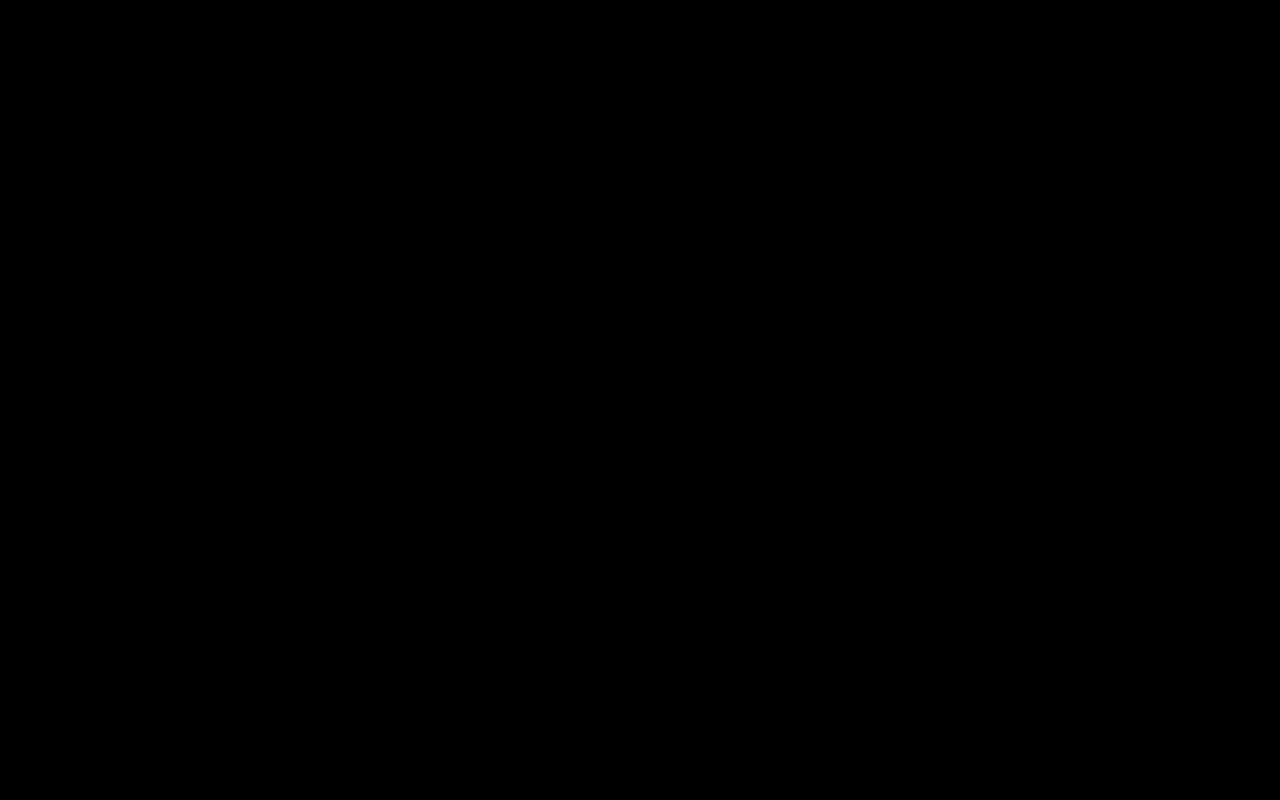
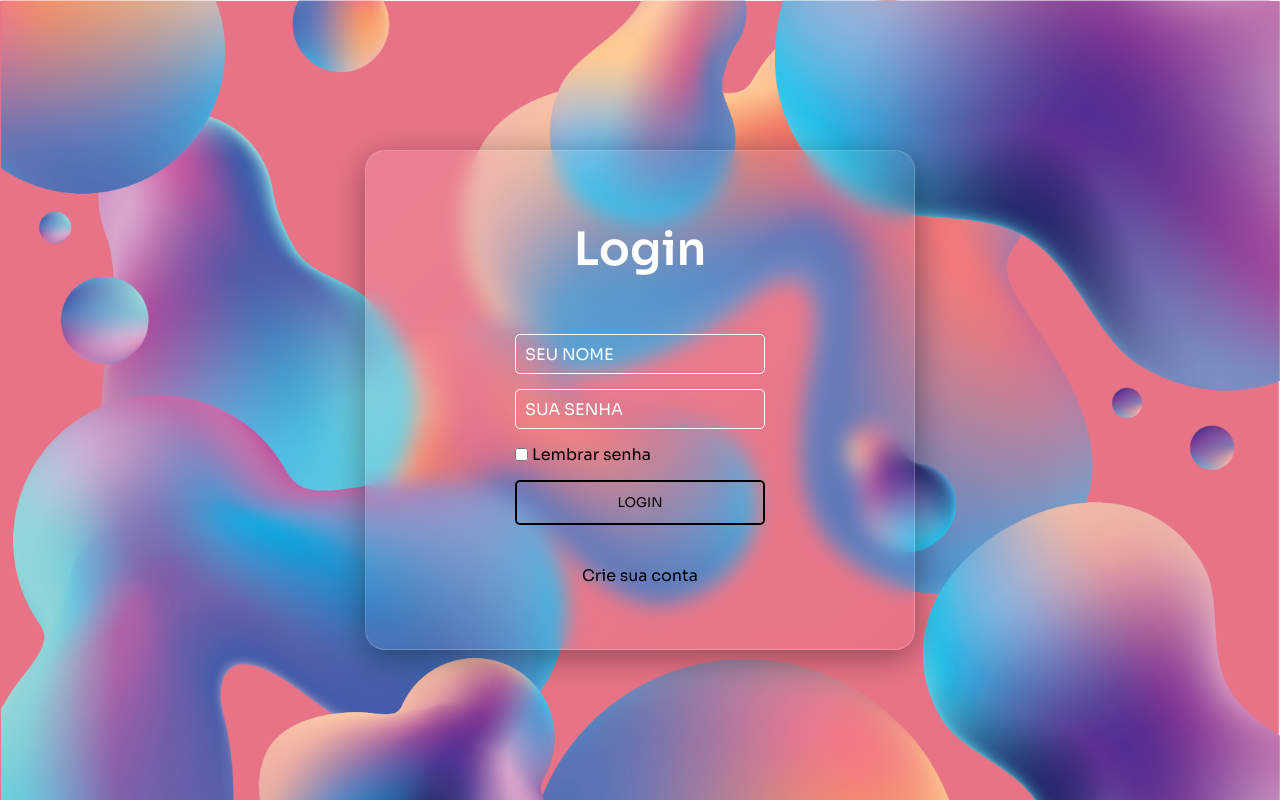
Before and after one commit to BrennoBoechat/Login, a plain HTML site: page index.html in a window 1280 px wide. Drawn offline with Linux system fonts and the light colour scheme.

Commit message:
estilização, criação de inputs e botões

```diff
--- a/index.html
+++ b/index.html
@@ -4,10 +4,43 @@
     <meta charset="UTF-8">
     <meta name="viewport" content="width=device-width, initial-scale=1.0">
     <link rel="stylesheet" href="style.css"/>
+    <link href="https://fonts.googleapis.com/css2?family=Sora:wght@300;400;500;600&display=swap" rel="stylesheet"/>
 
     <title>Login</title>
 </head>
+
 <body>
+    <div class="box-container glass">
+        <h1>Login</h1>
 
+            <form>
+                <div class="form-box">
+                    <div class="inputBox">
+                        <input type="text" required/>
+                        <span>Seu nome</span>
+                    </div>
+
+                    <div class="inputBox">
+                        <input type="password" required/>
+                        <span>Sua senha</span>
+                    </div>
+
+                    <div class="remember">
+                        <input type="checkbox" id="lembrarSenha" name="lembrarSenha">
+                        <label for="lembrarSenha">Lembrar senha</label>
+                    </div>
+
+                    <div class="button-container">
+                        <button class="login-button">
+                            Login
+                        </button>
+                        <a>Crie sua conta</a>
+                    </div>
+
+                    </div>
+
+                </div>
+            </form>
+    </div>
 </body>
 </html>
--- a/partials/_layout.scss
+++ b/partials/_layout.scss
@@ -0,0 +1,163 @@
+.box-container{
+    display: flex;
+    justify-content: center;
+    align-items: center;
+    flex-direction: column;
+    width: 550px;
+    height: 500px;
+    border-radius: 20px;
+    gap: 50px;
+    margin: 20px;
+
+    h1{
+        color: white;
+        text-align: center;
+        line-height: 150%;
+        max-width: 940px;
+        font-size: 46px;
+    }
+}
+
+.glass{
+    background: linear-gradient(135deg, rgba(255, 255, 255, 0.1), rgba(255, 255, 255, 0));
+    backdrop-filter: blur(10px);
+    -webkit-backdrop-filter: blur(10px);
+    border-radius: 20px;
+    border:1px solid rgba(255, 255, 255, 0.18);
+    box-shadow: 0 8px 32px 0 rgba(0, 0, 0, 0.37);
+
+}
+
+.inputBox{
+    position: relative;
+    width: 250px;
+
+    input{
+        width: 100%;
+        padding: 10px;
+        border: 1px solid white;
+        border-radius: 5px;
+        background: transparent;
+        outline: none;
+        color: #fff;
+        font-size: 1em;
+        transition: 0.5s;
+    }
+
+    span{
+        position: absolute;
+        left: 0;
+        padding: 10px;
+        pointer-events: none;
+        font-size: 1em;
+        color: white;
+        text-transform: uppercase;
+        transition: 0.5s;
+
+    }
+}
+
+.inputBox input:valid ~ span,
+.inputBox input:focus ~ span
+
+{
+    color: black;
+    transform: translateX(10px) translateY(-7px);
+    font-size: 0.65em;
+    padding: 0 10px;
+    background: white;
+    letter-spacing: 0.2em;
+    border-radius: 2px;
+}
+
+.inputBox:nth-child(2) input:valid ~ span,
+.inputBox:nth-child(2) input:focus ~ span
+{
+background: white;
+color: black;
+border-radius: 2px;
+}
+.inputBox input:valid ,
+.inputBox input:focus
+{
+    border: 1px solid white;
+}
+
+.inputBox:nth-child(1){
+    margin-bottom: 15px;
+}
+
+.remember{
+    display: flex;
+    margin-top: 15px;
+    gap: 4px;
+}
+
+.button-container{
+    display: flex;
+    flex-direction: column;
+    justify-content: center;
+    align-items: center;
+
+    a{
+        position: relative;
+        margin-top: 40px;
+        text-decoration: none;
+    }
+
+    a:before{
+        content: '';
+        position: absolute;
+        bottom: -2px;
+        height: 2px;
+        width: 0;
+        background: black;
+        border-radius: 50px;
+        transition: width 0.3s ease;
+    }
+
+    a:hover:before{
+        width: 100%;
+    }
+}
+
+.login-button{
+    width: 100%;
+    background: none;
+    border: 2px solid #000;
+    font-family: "Sora", sans-serif;
+    text-transform: uppercase;
+    padding: 12px 20px;
+    cursor: pointer;
+    transition: color 0.4s linear;
+    position: relative;
+    color: black;
+    border-radius: 5px;
+    margin-top: 15px;
+}
+
+.login-button:hover{
+    color: #000;
+}
+
+.login-button::before{
+    content: ' ';
+    position: absolute;
+    left: 0;
+    top: 0;
+    width: 100%;
+    height: 100%;
+    background: white;
+    z-index: -1;
+    transition: transform 0.5s;
+    transform-origin: 0 0;
+    transition-timing-function: cubic-bezier(0.5,1.6,0.4,0.7) ;
+}
+
+.login-button::before{
+    transform: scaleY(0);
+}
+
+.login-button:hover::before{
+    transform: scaleX(1);
+}
--- a/style.scss
+++ b/style.scss
@@ -5,11 +5,18 @@
     outline: 0;
 }
 
+@import "partials/layout";
+
 body{
-    background-color: black;
-    width: 100%;
-    height: 100vh;
-    position: relative;
+    font-family: "Sora", sans-serif;
+    display: flex;
+    justify-content: center;
+    align-items: center;
+    min-height: 100vh;
+    background-image: url("./assets/background.jpg");
+    background-size: cover;
+    background-repeat: no-repeat;
+    background-position: 50% 0;
 }
 
 button{
```
Also changed, not shown: assets/background.jpg (added), style.css, 1 other file.
